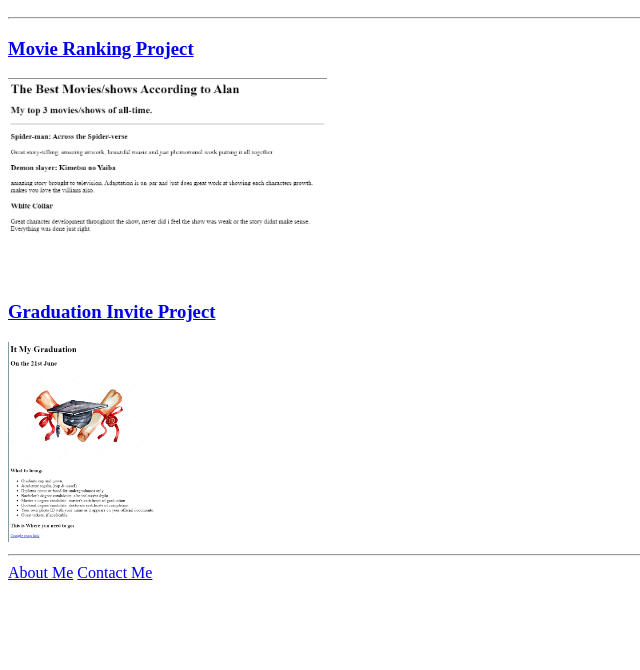
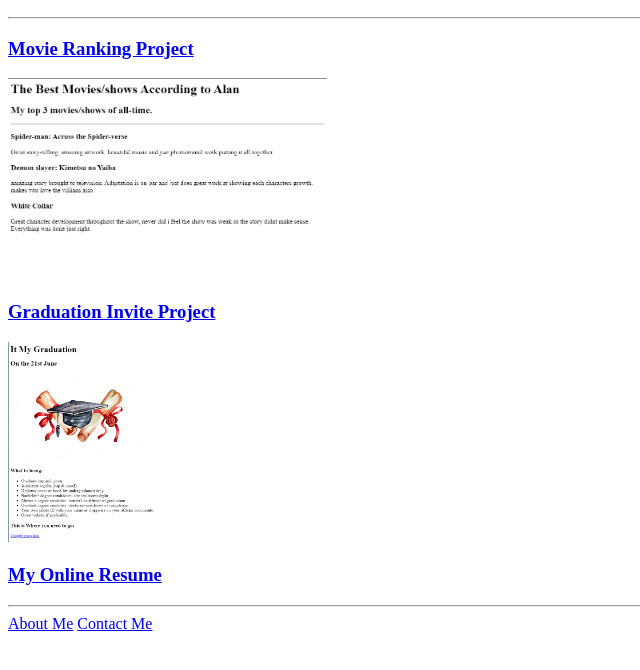
Before and after one commit to alanvarma/webdev, a plain HTML site: page index.html in a window 1280 px wide. Shown: the part 110-780 px from the top of the page, without its empty margins (0-640 px from the left). Drawn offline with Linux system fonts and the light colour scheme.

Commit message:
Update index.html

```diff
--- a/index.html
+++ b/index.html
@@ -14,6 +14,7 @@
     <img src="./assets/images/movie.png" alt="Screenshot of movie project" height="200">
     <h3><a href="./public/graduation.html">Graduation Invite Project</a></h3>
     <img src="./assets/images/graduation.png" alt="Screenshot of Graduation Invite Project" height="200">
+    <h3><a href="./public/Capstone Project 1/index.html">My Online Resume</a></h3>
     <hr>
     <a href="./public/about.html">About Me</a>
     <a href="./public/contact.html">Contact Me</a>
```
